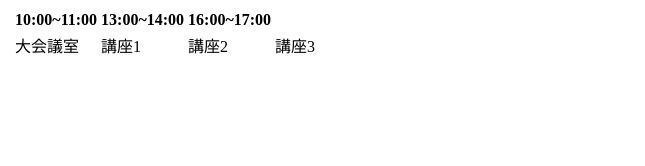
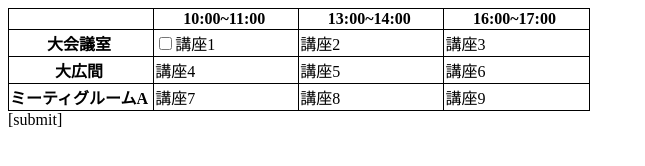
Before and after one commit to ki-hi-ro/contact-form-table, a plain HTML site: page お問い合わせ/コンタクトフォーム/contact-form7の申し込みフォームで表にチェックボックスを追加する方法 サンプルサイト/index.html in a window 1280 px wide. Shown: the whole page, without its empty margins (0-645 px from the left). Drawn offline with Linux system fonts and the light colour scheme.

Commit message:
サンプルサイト完成

```diff
--- a/お問い合わせ/コンタクトフォーム/contact-form7の申し込みフォームで表にチェックボックスを追加する方法 サンプルサイト/index.html
+++ b/お問い合わせ/コンタクトフォーム/contact-form7の申し込みフォームで表にチェックボックスを追加する方法 サンプルサイト/index.html
@@ -1,27 +1,38 @@
 <table>
   <tr>
     <th></th>
-    <th>10:00~11:00	</th>
-    <th>13:00~14:00	</th>
-    <th>16:00~17:00	</th>
+    <th>10:00~11:00</th>
+    <th>13:00~14:00</th>
+    <th>16:00~17:00</th>
   </tr>
   <tr>
-    <td></td>
-    <td>大会議室</td>
-    <td>講座1</td>
+    <th>大会議室</th>
+    <td><input type="checkbox" name="checkbox-150[]" value="講座1">講座1</td>
     <td>講座2</td>
     <td>講座3</td>
   </tr>
   <tr>
-    <td></td>
-    <td></td>
-    <td></td>
-    <td></td>
+    <th>大広間</th>
+    <td>講座4</td>
+    <td>講座5</td>
+    <td>講座6</td>
   </tr>
   <tr>
-    <td></td>
-    <td></td>
-    <td></td>
-    <td></td>
+    <th>ミーティグルームA</th>
+    <td>講座7</td>
+    <td>講座8</td>
+    <td>講座9</td>
   </tr>
 </table>
+<style>
+  table {
+    border-collapse: collapse;
+  }
+  th,td {
+    width: 25%;
+    padding-right: 5px;
+    border: 1px solid #000;
+  }
+</style>
+
+[submit]
```
